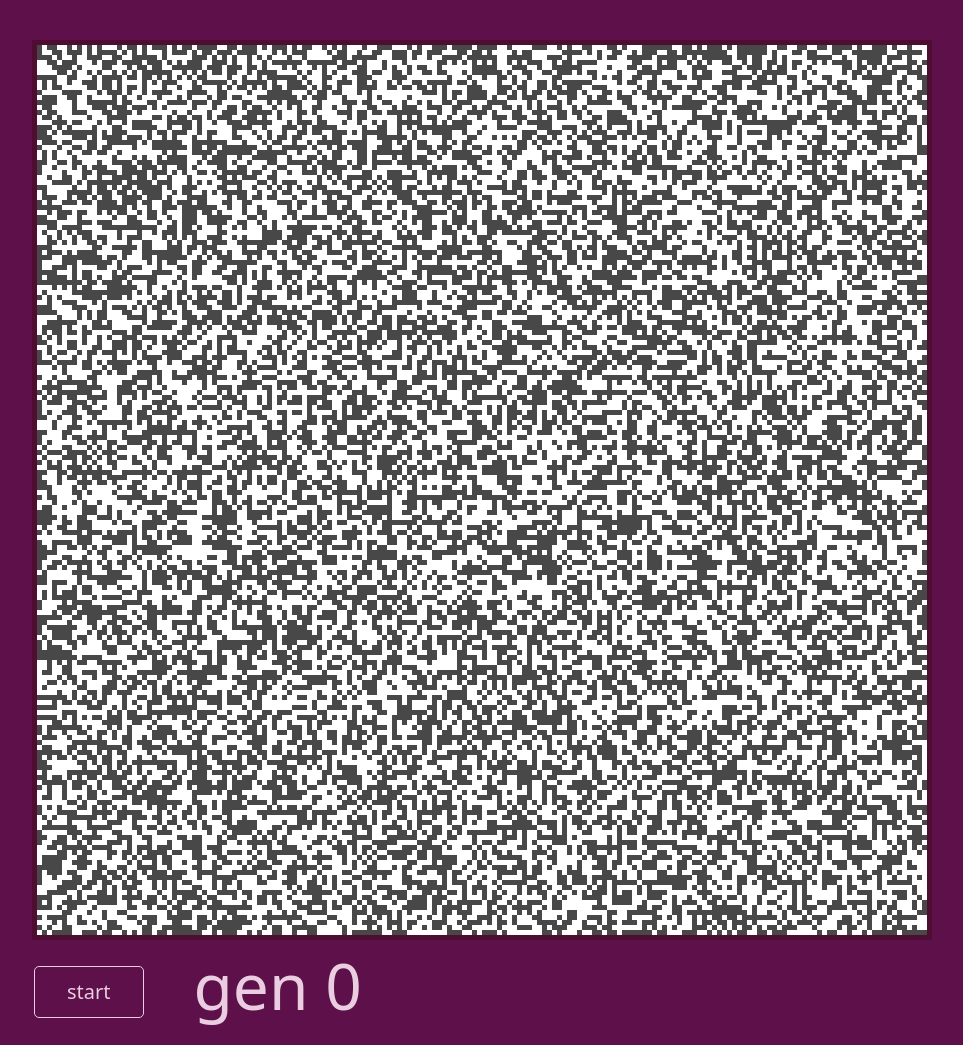
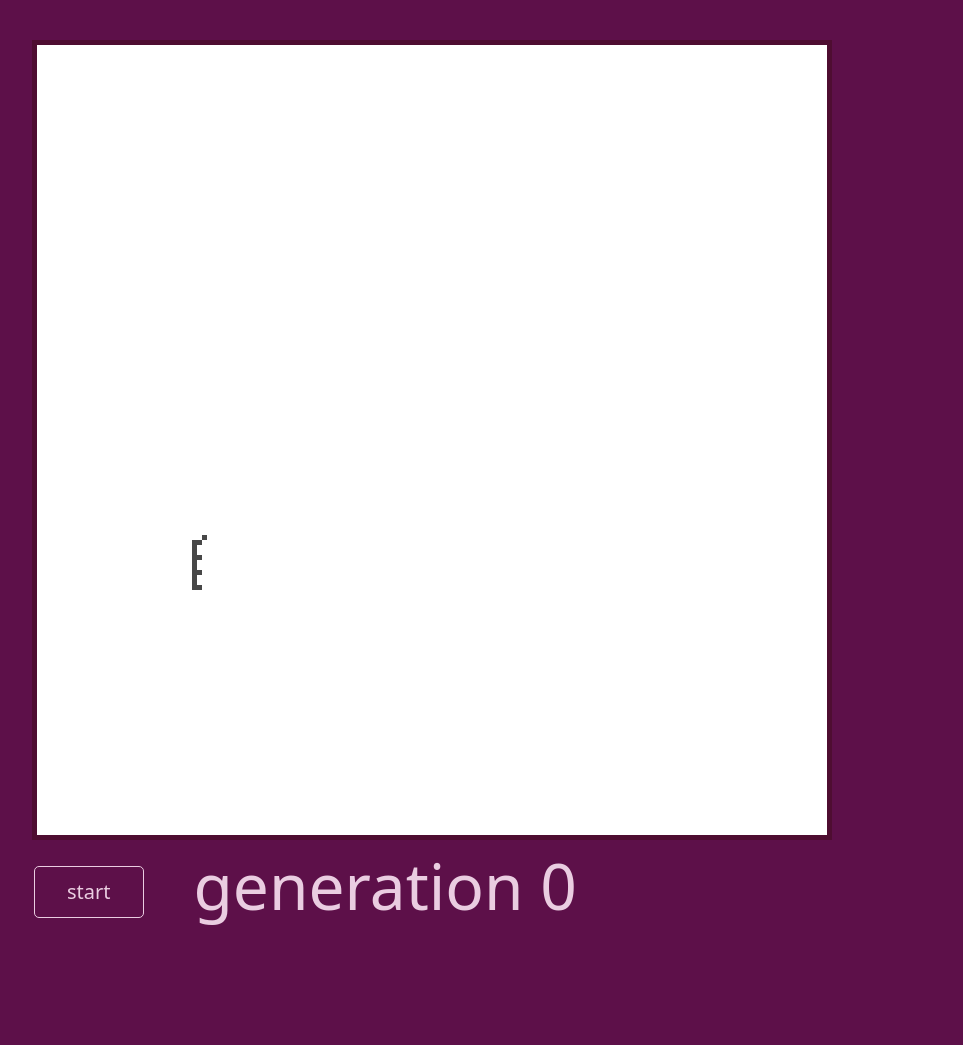
Before and after one commit to rob-code/game-of-life, a website: page index.html in a window 1280 px wide. Shown: the whole page, without its empty margins (50-1013 px from the left). After the commit the page ends 945 px from the top, so only its background shows below. Drawn offline with nearby package versions, Linux system fonts and the light colour scheme.

```diff
--- a/index.html
+++ b/index.html
@@ -9,25 +9,14 @@
   </head>
   <body>
     <main>
-
-          <div class="container">
-
-
-            <div id="game" class="canvas-wrapper"></div>
-
-          <div class="row" style="flex: none; flex-wrap: nowrap; padding-left: 14px; padding-top: 20px; padding-bottom: 20px; width: 900px; margin-right: 0px; vertical-align: middle;">
-
+      <div class="container">
+        <div id="game" class="canvas-wrapper"></div>
+        <div class="row controllers">
           <button id="run-button" class="btn" type="button">start</button>
           <div id="counter" class="display-3"></div>
-
-           </div>
-
-           </div>
-
-
-      <!--  <button id="stop-button" class="center btn" type="button">stop</button>
-      <button id="input-button" class="center btn" type="button">starting population</button> -->
+        </div>
+      </div>
     </main>
-    <script type="text/javascript" src="game.js"></script>
+    <script src="main.js"></script>
   </body>
   </html>
--- a/package.json
+++ b/package.json
@@ -4,7 +4,8 @@
   "description": "",
   "main": "index.js",
   "scripts": {
-    "test": "echo \"Error: no test specified\" && exit 1"
+    "test": "echo \"Error: no test specified\" && exit 1",
+    "start": "node index.js"
   },
   "repository": {
     "type": "git",
--- a/public/gol-styles.css
+++ b/public/gol-styles.css
@@ -1,4 +1,3 @@
-
 body {
   background: #5D1049;
 }
@@ -11,6 +10,17 @@
   display:  block;
   margin-left: auto;
   margin-right: auto;
+}
+
+.controllers{
+  flex: none;
+  flex-wrap: nowrap;
+  padding-left: 14px;
+  padding-top: 20px;
+  padding-bottom: 20px;
+  width: 900px;
+  margin-right: 0px;
+  vertical-align: middle;
 }
 
 .display-3{
@@ -52,33 +62,3 @@
       box-shadow: 0 0px ;
       transform: translateY(0px);
 }
-
-
-
-/*
-.btn {
-  box-shadow:inset 0px 1px 0px 0px #97c4fe;
-  background:linear-gradient(to bottom, #3d94f6 5%, #1e62d0 100%);
-  background-color:#3d94f6;
-  border-radius:6px;
-  border:1px solid #337fed;
-  cursor:pointer;
-  color:#ffffff;
-  font-family:Arial;
-  font-size:15px;
-  font-weight:bold;
-  padding:10px 24px;
-  margin-top: 15px;
-  text-decoration:none;
-  text-shadow:0px 1px 0px #1570cd;
-}
-
-.btn:hover {
-  background:linear-gradient(to bottom, #1e62d0 5%, #3d94f6 100%);
-  background-color:#1e62d0;
-}
-.btn:active {
-  position:relative;
-  top:1px;
-}
-*/
--- a/public/game.js
+++ b/public/main.js
@@ -1,24 +1,19 @@
- /*TODOs
- - Breaks if the canvas is not square - redo the offsets for differing width and heights
- - button should go from start -> stop (halt and keep canvas)-> reset (clear canvas) -> start
-  */
-
 
   document.addEventListener("DOMContentLoaded", function(event) {
-
       init();
   });
 
   function init() {
       //initialise values of the canvas and the grid spacing
-      const width = 900;
-      const height = 900;
+
+      const width = 800;
+      const height = 800;
       const grid_size = 5;
       var fillStyle_border = "#4E0D31";
       var fillStyle_population = "rgb(72, 72, 72)";
       first_run = true;
       generation_counter = 0;
-      document.getElementById("counter").innerHTML = "gen 0";
+      document.getElementById("counter").innerHTML = "generation 0";
 
       const button = document.getElementById("run-button");
       button.addEventListener('click', () => {new_generation(random_population, border, ctx, width, height, grid_size, fillStyle_population, fillStyle_border, button);}, false);
@@ -33,10 +28,16 @@
       //draw the grid
       draw_grid(ctx, width, height, grid_size);
 
-      let random_population = random_population_array(width, height, grid_size);
+
+
+      //let random_population = random_population_array(width, height, grid_size);
+      //let random_population = line_population_array(width, height, grid_size);
+      let random_population = box_population_array(width, height, grid_size);
+
+
+      draw_population(random_population, ctx, grid_size, fillStyle_population);
       let border = create_border_array(width, height, grid_size);
 
-      draw_population(random_population, ctx, grid_size, fillStyle_population);
       draw_population(border, ctx, grid_size, fillStyle_border);
 
 
@@ -64,8 +65,8 @@
         generation_counter ++;
       }
 
-      wait(100, button);
-      document.getElementById("counter").innerHTML = "gen " + generation_counter;
+      wait(50, button);
+      document.getElementById("counter").innerHTML = "generation " + generation_counter;
       button.innerHTML = "stop";
 
       //button.removeEventListener('click', new_generation(random_population, border, ctx, width, height, grid_size, fillStyle_population, fillStyle_border, button), false);
@@ -230,6 +231,79 @@
 
 
 
+  function line_population_array(width, height, grid_size) {
+
+  let population = [];
+
+      // make blank array
+  for (let x = 0; x < width; x += grid_size) {
+    for (let y = 0; y < height; y += grid_size) {
+      population.push([x,y,false]);
+    };
+  };
+
+
+  //for (let i = 3220; i < 3230; i += 1) {
+  //    population[i][2] = true;
+  //};
+
+  for (let i = 3380; i < 3450; i += 1) {
+      population[i][2] = true;
+  };
+
+
+  for (let i = 3440; i < 3480; i += 2) {
+      population[i][2] = true;
+  };
+
+
+  console.table(population);
+
+  return population;
+
+
+  }
+
+
+function box_population_array(width, height, grid_size) {
+
+  let population = [];
+
+      // make blank array
+  for (let x = 0; x < width; x += grid_size) {
+    for (let y = 0; y < height; y += grid_size) {
+      population.push([x,y,false]);
+    };
+  };
+
+
+  for (let i = 5220; i < 5230; i += 1) {
+      population[i][2] = true;
+  };
+
+
+  for (let i = 5380; i < 5390; i += 3) {
+      population[i][2] = true;
+  };
+
+/*
+  for (let i = 5440; i < 5480; i += 3) {
+      population[i][2] = true;
+  };
+*/
+
+  for (let i = 5539; i < 5540; i += 2) {
+      population[i][2] = true;
+  };
+
+
+  console.table(population);
+
+  return population;
+
+
+  }
+
 
 //______________________________________________
 
```
Also changed, not shown: public/class-test.js (deleted, +0 -14 lines), public/test.js (added, +22 -0 lines).
